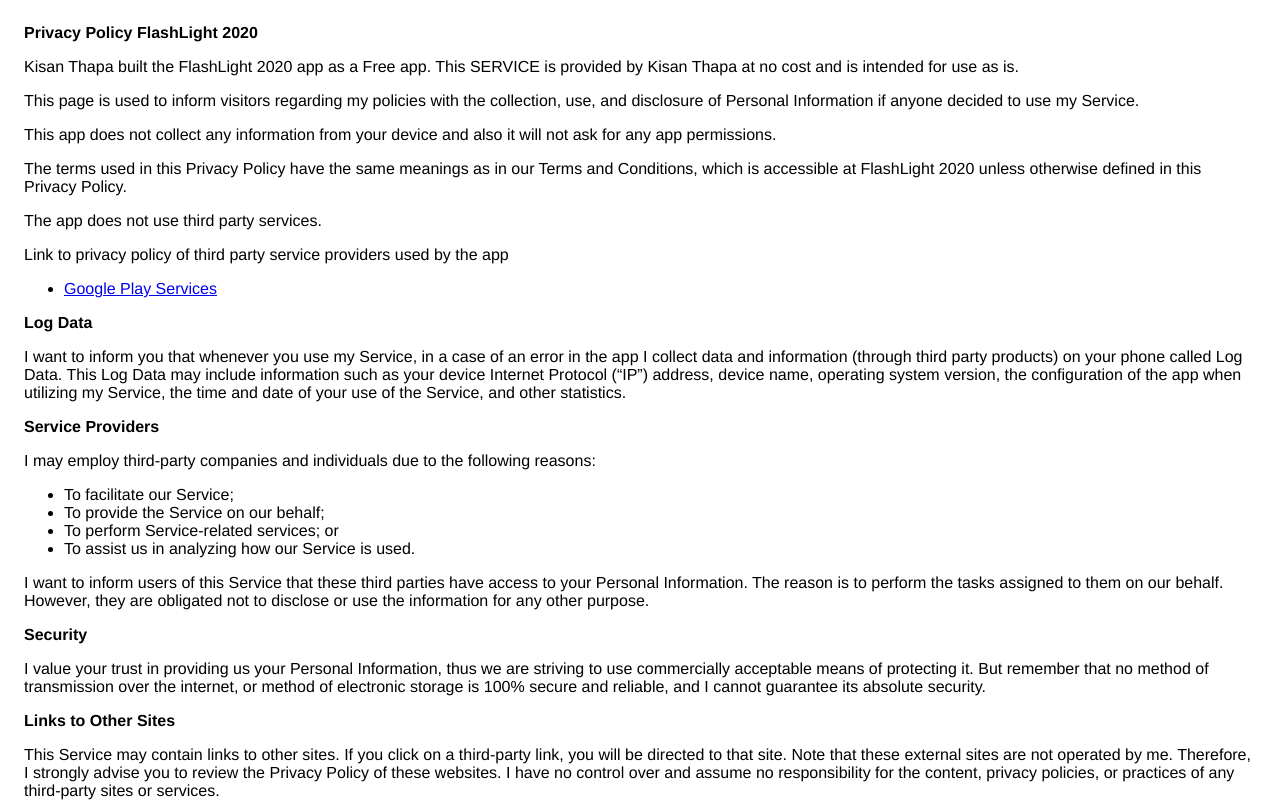
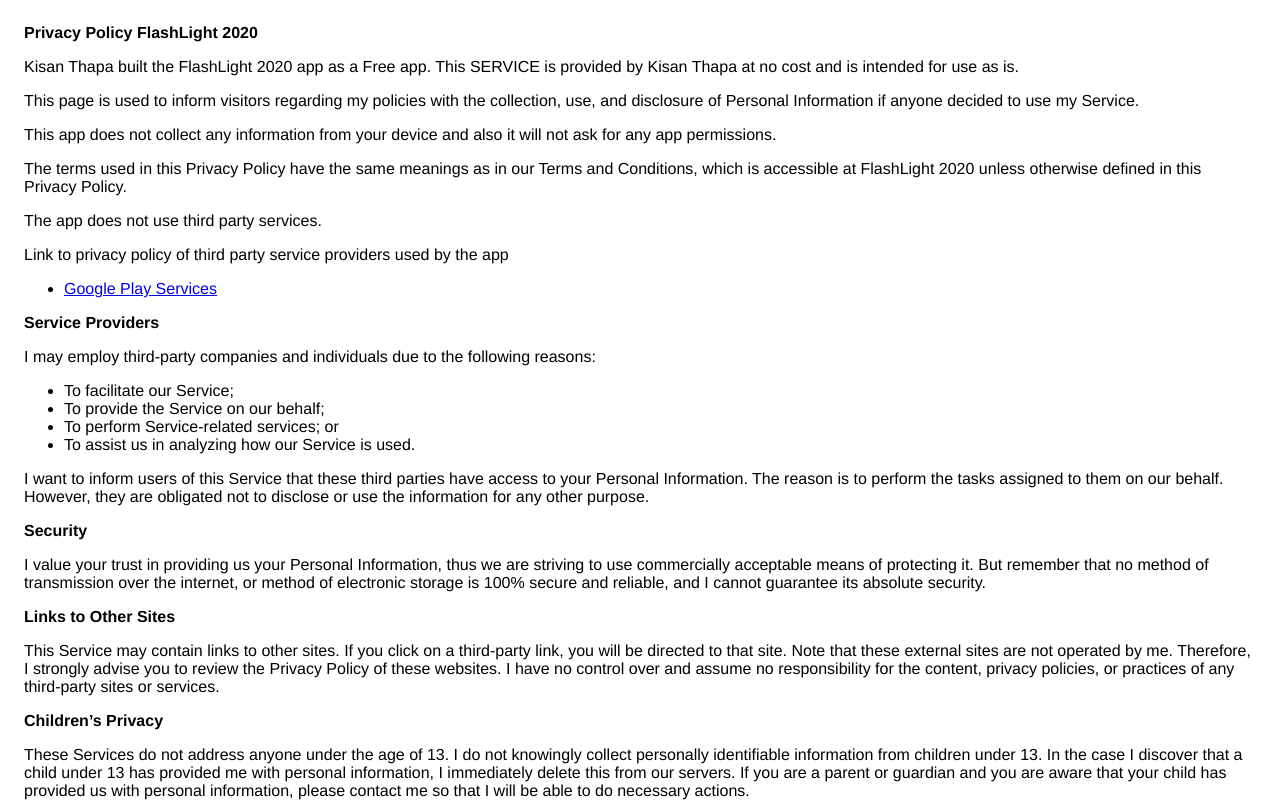
Before and after one commit to KisanThapa/FlashLightApp, a plain HTML site: page docs/index.html in a window 1280 px wide. Shown: the top 803 px of the page. Drawn offline with Linux system fonts and the light colour scheme.

Commit message:
Update index.html

```diff
--- a/docs/index.html
+++ b/docs/index.html
@@ -28,16 +28,9 @@
                   </p> <p>
                     Link to privacy policy of third party service providers used
                     by the app
-                  </p> <ul><li><a href="https://www.google.com/policies/privacy/" target="_blank">Google Play Services</a></li><!----><!----><!----><!----><!----><!----><!----><!----><!----><!----><!----><!----><!----><!----><!----></ul></div> <p><strong>Log Data</strong></p> <p>
-                  I want to inform you that whenever you
-                  use my Service, in a case of an error in the app
-                  I collect data and information (through third party
-                  products) on your phone called Log Data. This Log Data may
-                  include information such as your device Internet Protocol
-                  (“IP”) address, device name, operating system version, the
-                  configuration of the app when utilizing my Service,
-                  the time and date of your use of the Service, and other
-                  statistics.
+                  </p> <ul><li><a href="https://www.google.com/policies/privacy/"
+                                  target="_blank">Google Play Services</a></li><!----><!----><!----><!----><!----><!---->
+        <!----><!----><!----><!----><!----><!----><!----><!----><!----></ul></div>
                 </p> <p><strong>Service Providers</strong></p> <p>
                   I may employ third-party companies and
                   individuals due to the following reasons:
```
